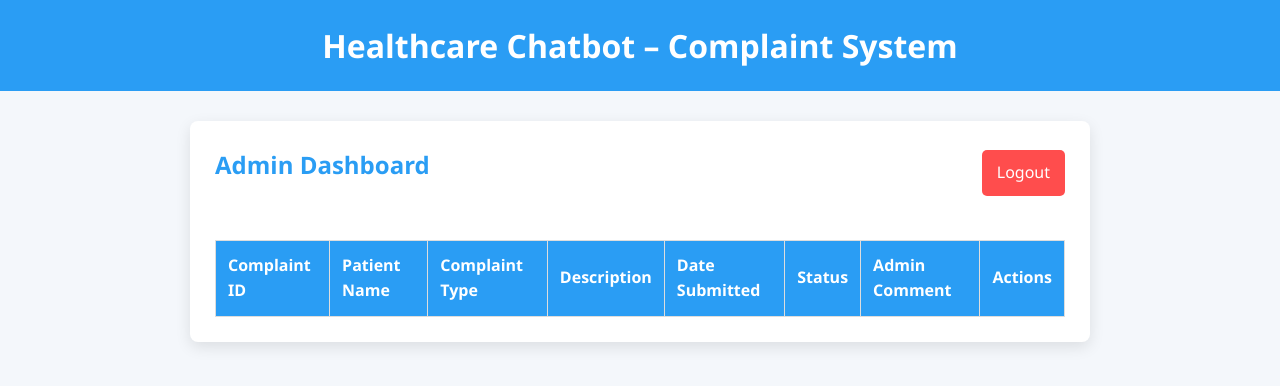
After one commit to Catalyst-OTU/HealthcareChatbot, a FastAPI app: template backend/templates/admin.html in a window 1280 px wide. The commit adds this page. Shown: the top 386 px of the page. Run offline with FastAPI, Linux system fonts and the light colour scheme; the template is opened without the code that fills it, so the values that code supplies are empty; parts of the project's set-up code (start-up, migrations or seed data) failed here and were passed over.

Commit message:
added admin dashboard

```diff
--- a/backend/main.py
+++ b/backend/main.py
@@ -1,10 +1,14 @@
-from fastapi import FastAPI, Request, Form
+from fastapi import FastAPI, Request, Form, status, Depends, HTTPException
 from fastapi.responses import HTMLResponse
 from fastapi.staticfiles import StaticFiles
 from fastapi.templating import Jinja2Templates
 from pydantic import BaseModel
 from firebase_config import complaints_ref
 from datetime import datetime
+from typing import List, Dict
+from starlette.responses import RedirectResponse
+from starlette.middleware.sessions import SessionMiddleware
+
 import random
 
 app = FastAPI(
@@ -29,9 +33,93 @@ class Complaint(BaseModel):
     Complaint_Type: str
     Description: str
 
-# @app.get("/")
-# async def root():
-#     return {"message": "Healthcare Chatbot Backend is running ✅"}
+
+
+
+
+
+## Updated main.py (additions for admin dashboard, auth, and API endpoints
+
+# Add session middleware (change secret_key to something secure)
+app.add_middleware(SessionMiddleware, secret_key="your-secret-key-here")
+
+# Hardcoded admin credentials (change these in production!)
+ADMIN_USERNAME = "admin"
+ADMIN_PASSWORD = "Openforme"
+
+# Dependency to check if user is authenticated
+def get_current_user(request: Request):
+    user = request.session.get("user")
+    if user != ADMIN_USERNAME:
+        raise HTTPException(
+            status_code=status.HTTP_401_UNAUTHORIZED,
+            detail="Not authenticated",
+            headers={"WWW-Authenticate": "Basic"},
+        )
+    return user
+
+# Login page
+@app.get("/login", response_class=HTMLResponse)
+async def login_page(request: Request):
+    return templates.TemplateResponse("login.html", {"request": request})
+
+# Handle login
+@app.post("/login", response_class=HTMLResponse)
+async def login(
+    request: Request,
+    username: str = Form(...),
+    password: str = Form(...)
+):
+    if username == ADMIN_USERNAME and password == ADMIN_PASSWORD:
+        request.session["user"] = username
+        return RedirectResponse(url="/admin", status_code=status.HTTP_303_SEE_OTHER)
+    else:
+        return templates.TemplateResponse(
+            "login.html",
+            {"request": request, "error": "Invalid username or password"}
+        )
+
+# Logout
+@app.get("/logout")
+async def logout(request: Request):
+    request.session.pop("user", None)
+    return RedirectResponse(url="/login", status_code=status.HTTP_303_SEE_OTHER)
+
+# Admin dashboard page (requires auth)
+@app.get("/admin", response_class=HTMLResponse)
+async def admin_dashboard(request: Request, current_user: str = Depends(get_current_user)):
+    return templates.TemplateResponse("admin.html", {"request": request})
+
+# API to get all complaints (requires auth)
+@app.get("/api/complaints", response_model=List[Dict])
+async def get_complaints(current_user: str = Depends(get_current_user)):
+    complaints = complaints_ref.get()
+    if not complaints:
+        return []
+    return [{"id": key, **value} for key, value in complaints.items()]
+
+# API to update a complaint (requires auth)
+class UpdateComplaint(BaseModel):
+    Status: str
+    Admin_Comment: str
+
+@app.put("/api/complaints/{complaint_id}")
+async def update_complaint(
+    complaint_id: str,
+    update: UpdateComplaint,
+    current_user: str = Depends(get_current_user)
+):
+    complaint_ref = complaints_ref.child(complaint_id)
+    if not complaint_ref.get():
+        raise HTTPException(status_code=404, detail="Complaint not found")
+    complaint_ref.update({
+        "Status": update.Status,
+        "Admin_Comment": update.Admin_Comment
+    })
+    return {"message": "Complaint updated successfully"}
+
+
+
 
 # Serve frontend web page
 @app.get("/", response_class=HTMLResponse)
--- a/backend/requirements.txt
+++ b/backend/requirements.txt
@@ -7,3 +7,4 @@ setuptools
 jinja2
 python-multipart
 firebase-admin
+itsdangerous
--- /dev/null
+++ b/backend/static/admin.js
@@ -0,0 +1,75 @@
+
+document.addEventListener('DOMContentLoaded', () => {
+    loadComplaints();
+
+    // Modal elements
+    const modal = document.getElementById('edit-modal');
+    const closeBtn = document.querySelector('.close');
+    const editForm = document.getElementById('edit-form');
+
+    closeBtn.addEventListener('click', () => {
+        modal.style.display = 'none';
+    });
+
+    window.addEventListener('click', (event) => {
+        if (event.target === modal) {
+            modal.style.display = 'none';
+        }
+    });
+
+    editForm.addEventListener('submit', (e) => {
+        e.preventDefault();
+        const id = document.getElementById('edit-id').value;
+        const status = document.getElementById('edit-status').value;
+        const comment = document.getElementById('edit-comment').value;
+
+        fetch(`/api/complaints/${id}`, {
+            method: 'PUT',
+            headers: {
+                'Content-Type': 'application/json'
+            },
+            body: JSON.stringify({
+                Status: status,
+                Admin_Comment: comment
+            })
+        })
+        .then(response => response.json())
+        .then(data => {
+            alert(data.message);
+            modal.style.display = 'none';
+            loadComplaints();
+        })
+        .catch(error => console.error('Error:', error));
+    });
+});
+
+function loadComplaints() {
+    fetch('/api/complaints')
+        .then(response => response.json())
+        .then(complaints => {
+            const tbody = document.querySelector('#complaints-table tbody');
+            tbody.innerHTML = '';
+            complaints.forEach(complaint => {
+                const row = document.createElement('tr');
+                row.innerHTML = `
+                    <td>${complaint.id}</td>
+                    <td>${complaint.Patient_Name}</td>
+                    <td>${complaint.Complaint_Type}</td>
+                    <td>${complaint.Description}</td>
+                    <td>${complaint.Date_Submitted}</td>
+                    <td>${complaint.Status}</td>
+                    <td>${complaint.Admin_Comment || 'None'}</td>
+                    <td><button onclick="editComplaint('${complaint.id}', '${complaint.Status}', '${complaint.Admin_Comment || ''}')">Edit</button></td>
+                `;
+                tbody.appendChild(row);
+            });
+        })
+        .catch(error => console.error('Error:', error));
+}
+
+function editComplaint(id, status, comment) {
+    document.getElementById('edit-id').value = id;
+    document.getElementById('edit-status').value = status;
+    document.getElementById('edit-comment').value = comment;
+    document.getElementById('edit-modal').style.display = 'block';
+}
--- a/backend/static/style.css
+++ b/backend/static/style.css
@@ -129,3 +129,119 @@ hr {
         font-size: 14px;
     }
 }
+
+
+
+
+
+
+
+/* Admin Header */
+.header-admin {
+    display: flex;
+    justify-content: space-between;
+    align-items: center;
+    margin-bottom: 20px;
+}
+
+.logout-btn {
+    background: #ff4d4d;
+    color: white;
+    padding: 10px 15px;
+    border-radius: 5px;
+    text-decoration: none;
+    transition: background 0.3s;
+}
+
+.logout-btn:hover {
+    background: #cc0000;
+}
+
+/* Table Styles */
+#complaints-table {
+    width: 100%;
+    border-collapse: collapse;
+    margin-top: 20px;
+}
+
+#complaints-table th, #complaints-table td {
+    padding: 12px;
+    border: 1px solid #ddd;
+    text-align: left;
+}
+
+#complaints-table th {
+    background: #2a9df4;
+    color: white;
+}
+
+#complaints-table tr:nth-child(even) {
+    background: #f9f9f9;
+}
+
+#complaints-table button {
+    background: #2a9df4;
+    color: white;
+    border: none;
+    padding: 8px 12px;
+    border-radius: 5px;
+    cursor: pointer;
+}
+
+#complaints-table button:hover {
+    background: #1c7ecf;
+}
+
+/* Modal Styles */
+.modal {
+    display: none;
+    position: fixed;
+    z-index: 1;
+    left: 0;
+    top: 0;
+    width: 100%;
+    height: 100%;
+    overflow: auto;
+    background: rgba(0, 0, 0, 0.4);
+    padding-top: 60px;
+}
+
+.modal-content {
+    background: white;
+    margin: 5% auto;
+    padding: 20px;
+    border-radius: 8px;
+    width: 80%;
+    max-width: 500px;
+    box-shadow: 0 5px 15px rgba(0, 0, 0, 0.3);
+}
+
+.close {
+    color: #aaa;
+    float: right;
+    font-size: 28px;
+    font-weight: bold;
+}
+
+.close:hover,
+.close:focus {
+    color: black;
+    text-decoration: none;
+    cursor: pointer;
+}
+
+#edit-form {
+    display: grid;
+    gap: 12px;
+}
+
+select {
+    padding: 10px;
+    border: 1px solid #ccc;
+    border-radius: 5px;
+}
+
+/* Scrollable table for many complaints */
+#complaints-table-container {
+    overflow-x: auto;
+}
--- /dev/null
+++ b/backend/templates/admin.html
@@ -0,0 +1,49 @@
+
+{% extends "base.html" %}
+{% block content %}
+<div class="container">
+    <div class="header-admin">
+        <h2>Admin Dashboard</h2>
+        <a href="/logout" class="logout-btn">Logout</a>
+    </div>
+    <div id="complaints-table-container">
+        <table id="complaints-table">
+            <thead>
+                <tr>
+                    <th>Complaint ID</th>
+                    <th>Patient Name</th>
+                    <th>Complaint Type</th>
+                    <th>Description</th>
+                    <th>Date Submitted</th>
+                    <th>Status</th>
+                    <th>Admin Comment</th>
+                    <th>Actions</th>
+                </tr>
+            </thead>
+            <tbody>
+                <!-- Complaints will be loaded here via JS -->
+            </tbody>
+        </table>
+    </div>
+    <!-- Modal for editing -->
+    <div id="edit-modal" class="modal">
+        <div class="modal-content">
+            <span class="close">&times;</span>
+            <h3>Edit Complaint</h3>
+            <form id="edit-form">
+                <input type="hidden" id="edit-id">
+                <label>Status</label>
+                <select id="edit-status">
+                    <option value="Pending">Pending</option>
+                    <option value="In Progress">In Progress</option>
+                    <option value="Resolved">Resolved</option>
+                </select>
+                <label>Admin Comment</label>
+                <textarea id="edit-comment" rows="4"></textarea>
+                <button type="submit">Save Changes</button>
+            </form>
+        </div>
+    </div>
+</div>
+<script src="/static/admin.js"></script>
+{% endblock %}
```
Also changed, not shown: backend/templates/login.html (added, +17 -0 lines).
